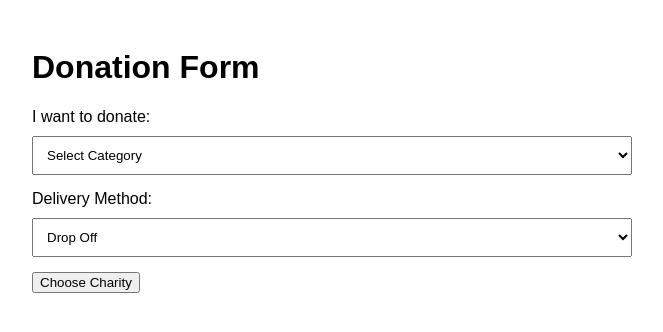
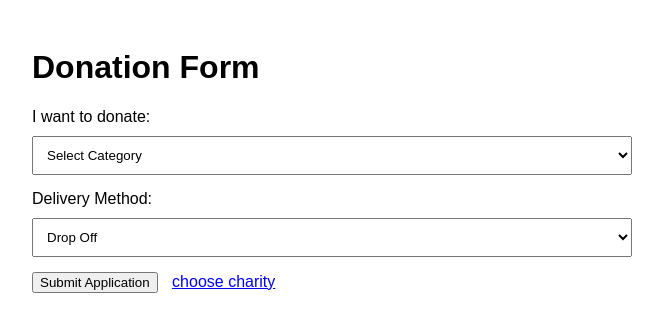
Before and after one commit to giftiem/Harvest_of_Hope, a Flask app: page /make_donation in a window 1280 px wide. Shown: the top 332 px of the page, without its empty margins (308-971 px from the left). Run offline with Flask 3, Linux system fonts and the light colour scheme.

Commit message:
donation management

```diff
--- a/templates/make_donation.html
+++ b/templates/make_donation.html
@@ -87,9 +87,9 @@
       <p><strong>Contact our partnered courier:</strong> The Courier Guy</p>
     </div>
 
-    <div class="form-group">
-      <button type="submit">Choose Charity</button>
-    </div>
+    <form id="myForm">
+      <button type="submit">Submit Application</button>
+      <a href="{{ url_for('explore_charities') }}" class="btn-primary-fill pill-btn" style="margin-left: 10px;">choose charity</a>
   </form>
 </div>
 
```
